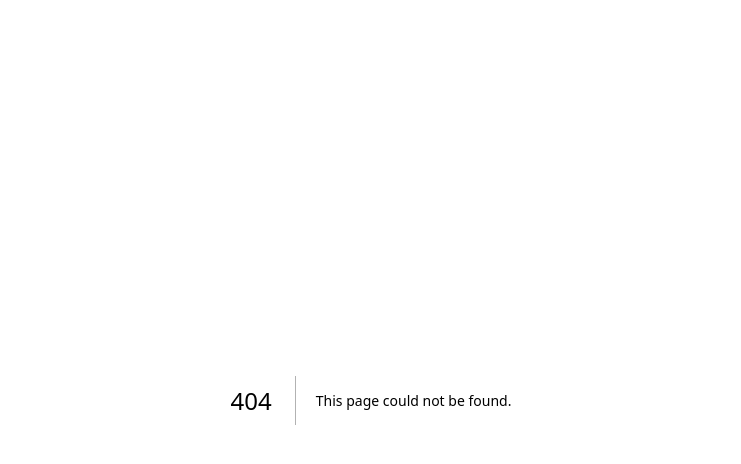
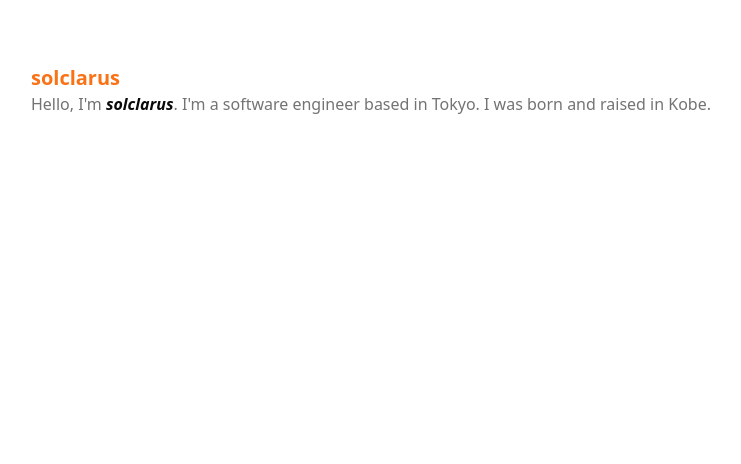
Before and after one commit to solclarus/solclarus-app, a Next.js app: page /en in a window 1280 px wide. Before the commit this address had no page. Shown: the top 464 px of the page, without its empty margins (269-1010 px from the left). Built offline with nearby package versions, Linux system fonts and the light colour scheme.

Commit message:
📦 Add next-intl

```diff
--- /dev/null
+++ b/app/[locale]/layout.tsx
@@ -0,0 +1,48 @@
+import type { Metadata } from "next";
+
+import "@/styles/globals.css";
+
+import { notFound } from "next/navigation";
+import { ThemeProvider } from "@/components/theme-provider";
+import { routing } from "@/i18n/routing";
+import { NextIntlClientProvider } from "next-intl";
+import { getMessages } from "next-intl/server";
+
+export const metadata: Metadata = {
+  title: "Create Next App",
+  description: "Generated by create next app",
+};
+
+type LocaleLayoutProps = Readonly<{
+  children: React.ReactNode;
+  params: Promise<{ locale: string }>;
+}>;
+
+export default async function LocaleLayout({
+  children,
+  params,
+}: LocaleLayoutProps) {
+  const locale = (await params).locale;
+  if (!routing.locales.includes(locale as "en" | "ja")) {
+    notFound();
+  }
+
+  const messages = await getMessages();
+
+  return (
+    <html lang={locale} suppressHydrationWarning>
+      <body>
+        <ThemeProvider
+          attribute="class"
+          defaultTheme="system"
+          enableSystem
+          disableTransitionOnChange
+        >
+          <NextIntlClientProvider messages={messages}>
+            {children}
+          </NextIntlClientProvider>
+        </ThemeProvider>
+      </body>
+    </html>
+  );
+}
--- /dev/null
+++ b/app/[locale]/page.tsx
@@ -0,0 +1,25 @@
+import { env } from "@/env";
+import { useTranslations } from "next-intl";
+
+export default function Home() {
+  const url = env.DEBUG_URL;
+  const t = useTranslations("Home");
+
+  return (
+    <div className="grid min-h-screen grid-rows-[20px_1fr_20px] items-center justify-items-center gap-16 p-8 pb-20 font-[family-name:var(--font-geist-sans)] sm:p-20">
+      <div className="flex flex-col items-center md:items-start">
+        <h2 className="text-xl font-bold text-orange-500">solclarus</h2>
+        <p className="text-center text-muted-foreground md:text-start">
+          {t.rich("greeting", {
+            name: (name) => (
+              <strong>
+                <i className="text-foreground">{name}</i>
+              </strong>
+            ),
+          })}
+        </p>
+        <p className="text-sm text-gray-500">{url}</p>
+      </div>
+    </div>
+  );
+}
--- a/app/layout.tsx
+++ /dev/null
@@ -1,31 +0,0 @@
-import type { Metadata } from "next";
-
-import "@/styles/globals.css";
-
-import { ThemeProvider } from "@/components/theme-provider";
-
-export const metadata: Metadata = {
-  title: "Create Next App",
-  description: "Generated by create next app",
-};
-
-export default function RootLayout({
-  children,
-}: Readonly<{
-  children: React.ReactNode;
-}>) {
-  return (
-    <html lang="en">
-      <body>
-        <ThemeProvider
-          attribute="class"
-          defaultTheme="system"
-          enableSystem
-          disableTransitionOnChange
-        >
-          {children}
-        </ThemeProvider>
-      </body>
-    </html>
-  );
-}
--- a/app/page.tsx
+++ /dev/null
@@ -1,12 +0,0 @@
-import { env } from "@/env";
-
-export default function Home() {
-  const url = env.DEBUG_URL;
-
-  return (
-    <div className="grid min-h-screen grid-rows-[20px_1fr_20px] items-center justify-items-center gap-16 p-8 pb-20 font-[family-name:var(--font-geist-sans)] sm:p-20">
-      <h1 className="text-xl">Hello</h1>
-      <p className="text-sm text-gray-500">{url}</p>
-    </div>
-  );
-}
--- a/eslint.config.mjs
+++ b/eslint.config.mjs
@@ -66,6 +66,8 @@ const eslintConfig = [
     files: [
       "**/page.tsx",
       "**/layout.tsx",
+      "i18n/*",
+      "middleware.ts",
       "next.config.ts",
       "postcss.config.mjs",
       "tailwind.config.ts",
--- /dev/null
+++ b/i18n/request.ts
@@ -0,0 +1,23 @@
+import type { AbstractIntlMessages } from "next-intl";
+import { getRequestConfig } from "next-intl/server";
+
+import { routing } from "./routing";
+
+export default getRequestConfig(async ({ requestLocale }) => {
+  // This typically corresponds to the `[locale]` segment
+  let locale = await requestLocale;
+
+  // Ensure that a valid locale is used
+  if (!locale || !routing.locales.includes(locale as "en" | "ja")) {
+    locale = routing.defaultLocale;
+  }
+
+  const messages = (
+    (await import(`@/messages/${locale}.json`)) as AbstractIntlMessages
+  ).default as AbstractIntlMessages;
+
+  return {
+    locale,
+    messages,
+  };
+});
--- /dev/null
+++ b/i18n/routing.ts
@@ -0,0 +1,15 @@
+import { createNavigation } from "next-intl/navigation";
+import { defineRouting } from "next-intl/routing";
+
+export const routing = defineRouting({
+  // A list of all locales that are supported
+  locales: ["en", "ja"],
+
+  // Used when no locale matches
+  defaultLocale: "ja",
+});
+
+// Lightweight wrappers around Next.js' navigation APIs
+// that will consider the routing configuration
+export const { Link, redirect, usePathname, useRouter, getPathname } =
+  createNavigation(routing);
--- /dev/null
+++ b/messages/en.json
@@ -0,0 +1,5 @@
+{
+  "Home": {
+    "greeting": "Hello, I'm <name>solclarus</name>. I'm a software engineer based in Tokyo. I was born and raised in Kobe."
+  }
+}
--- /dev/null
+++ b/messages/ja.json
@@ -0,0 +1,5 @@
+{
+  "Home": {
+    "greeting": "こんにちは <name>solclarus</name> です。東京でソフトウェアエンジニアをやっています。神戸出身です。"
+  }
+}
--- a/next.config.ts
+++ b/next.config.ts
@@ -1,9 +1,10 @@
-import type { NextConfig } from "next";
-
 import "./env";
 
-const nextConfig: NextConfig = {
-  /* config options here */
-};
+import createNextIntlPlugin from "next-intl/plugin";
 
-export default nextConfig;
+const withNextIntl = createNextIntlPlugin();
+
+/** @type {import('next').NextConfig} */
+const nextConfig = {};
+
+export default withNextIntl(nextConfig);
--- a/package.json
+++ b/package.json
@@ -22,6 +22,7 @@
     "clsx": "^2.1.1",
     "lucide-react": "^0.475.0",
     "next": "15.1.7",
+    "next-intl": "^3.26.5",
     "next-themes": "^0.4.4",
     "react": "^19.0.0",
     "react-dom": "^19.0.0",
```
Also changed, not shown: middleware.ts (added, +10 -0 lines), 1 other file (tests, documents, lock files or other folders).
